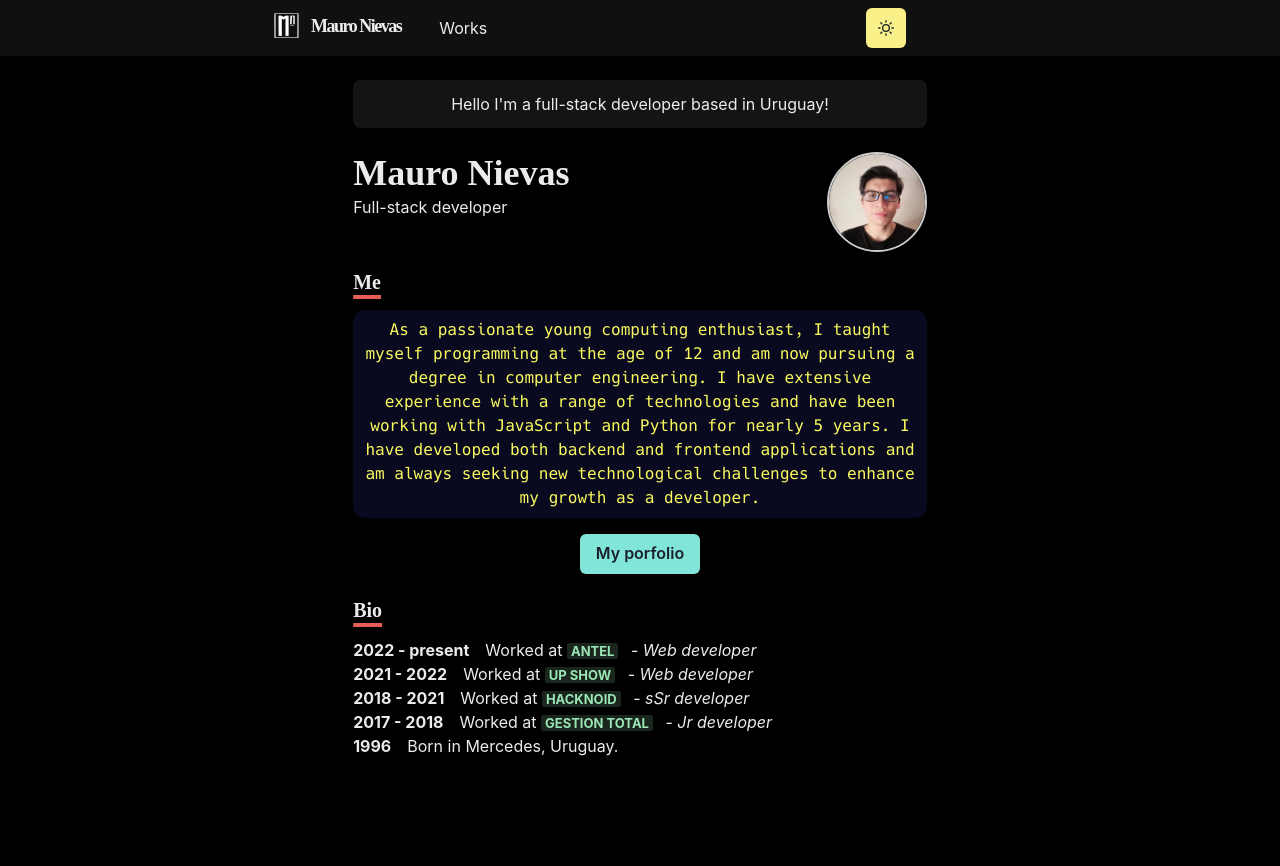
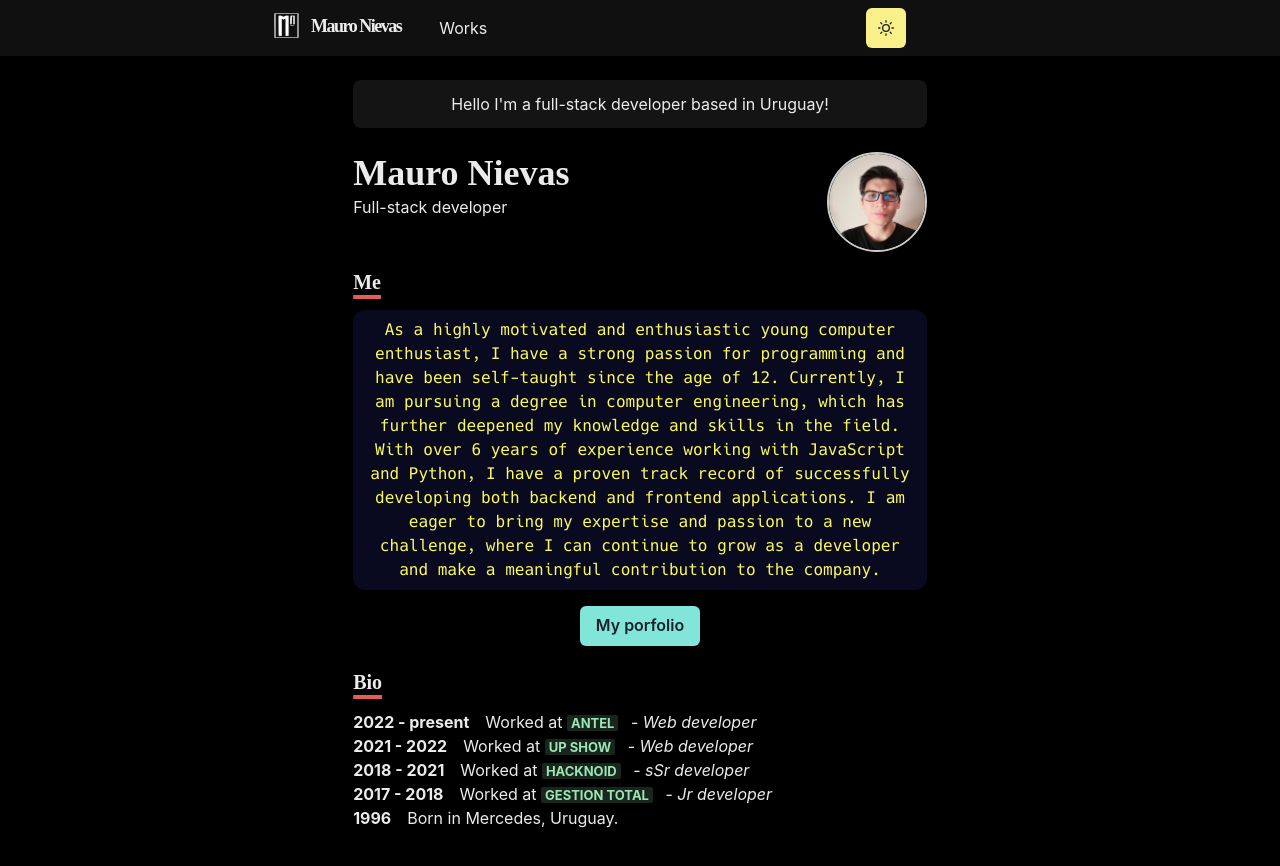
Before and after one commit to nievasdev/portfolio_old, a Next.js app: page / in a window 1280 px wide. Shown: the top 866 px of the page. Before the commit the page ends 814 px from the top, so only its background shows below. Built offline with nearby package versions, Linux system fonts and the light colour scheme.

Commit message:
se actualiza texto de biografia

```diff
--- a/pages/index.js
+++ b/pages/index.js
@@ -45,7 +45,7 @@ const Page = () => {
                             Me
                         </Heading>
                         <Paragraph>
-                            As a passionate young computing enthusiast, I taught myself programming at the age of 12 and am now pursuing a degree in computer engineering. I have extensive experience with a range of technologies and have been working with JavaScript and Python for nearly 5 years. I have developed both backend and frontend applications and am always seeking new technological challenges to enhance my growth as a developer.
+                        As a highly motivated and enthusiastic young computer enthusiast, I have a strong passion for programming and have been self-taught since the age of 12. Currently, I am pursuing a degree in computer engineering, which has further deepened my knowledge and skills in the field. With over 6 years of experience working with JavaScript and Python, I have a proven track record of successfully developing both backend and frontend applications. I am eager to bring my expertise and passion to a new challenge, where I can continue to grow as a developer and make a meaningful contribution to the company.
                         </Paragraph>
                         <Box align="center" my={4}>
                             <NextLink href="/works">
```
